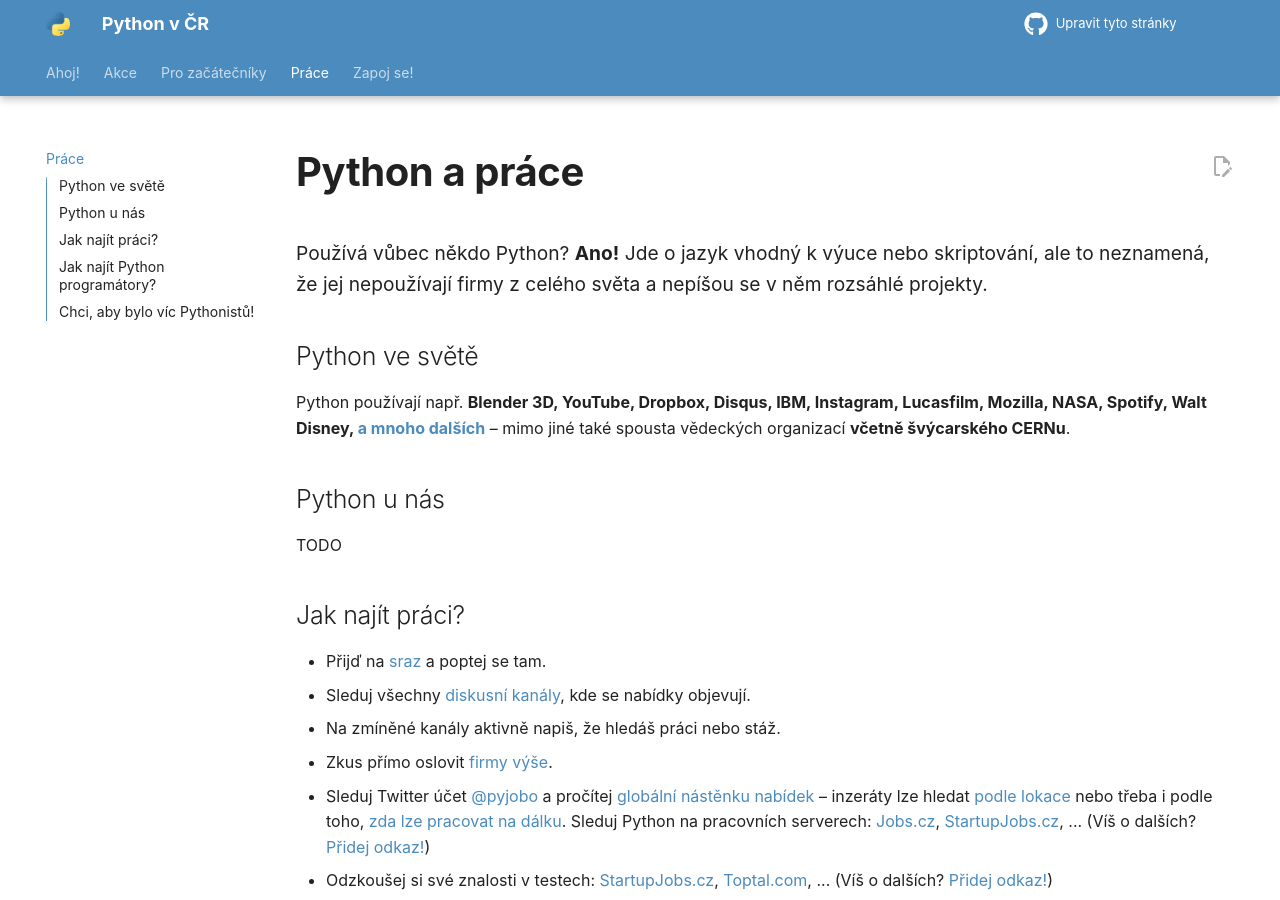
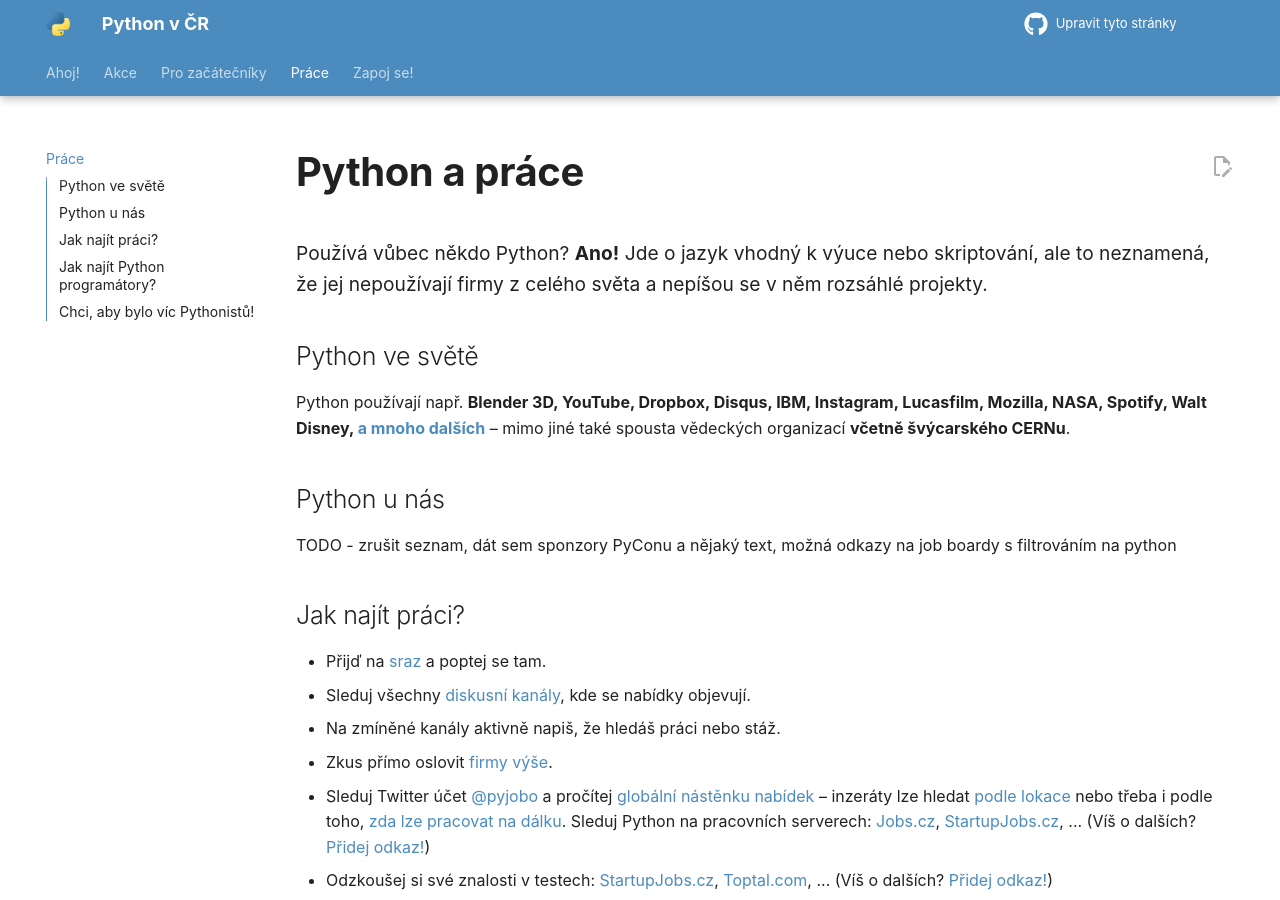
Before and after one commit to pyvec/python.cz, an MkDocs documentation site: the page built from docs/prace.md, in a window 1280 px wide and 900 px high. Built offline with MkDocs 1.6.1 and Material for MkDocs 9.7.7, drawn with Linux system fonts in a browser that asks for light colours; comment, search, counter and statistics services are not loaded.

Commit message:
document intentions

```diff
--- a/docs/prace.md
+++ b/docs/prace.md
@@ -16,7 +16,7 @@ CERNu**.
 
 ## Python u nás
 
-TODO
+TODO - zrušit seznam, dát sem sponzory PyConu a nějaký text, možná odkazy na job boardy s filtrováním na python
 
 ## Jak najít práci? {: #poptavka }
 
```
Also changed, not shown: docs/akce.md (+1 -1 lines), docs/index.md (+1 -1 lines), docs/zapojse.md (+1 -1 lines).
